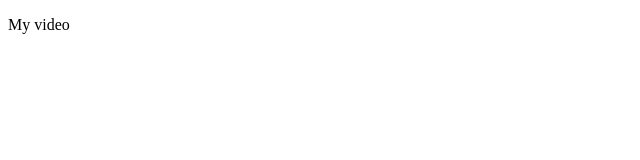
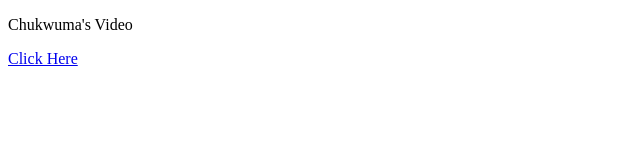
Before and after one commit to cibezim/outter_folder, a plain HTML site: page index.html in a window 1280 px wide. Shown: the whole page, without its empty margins (0-640 px from the left). Drawn offline with Linux system fonts and the light colour scheme.

Commit message:
Update Youtube Link

```diff
--- a/index.html
+++ b/index.html
@@ -5,7 +5,7 @@
     </head>
 
     <body>
-        <p>My video</p>
-        <a href="https://www.youtube.com/watch?v=_JZom_gVfuw"> </a>
+        <p>Chukwuma's Video</p>
+        <a href="https://www.youtube.com/watch?v=_JZom_gVfuw" target="blank">Click Here</a>
         </body>
 </html>
```
